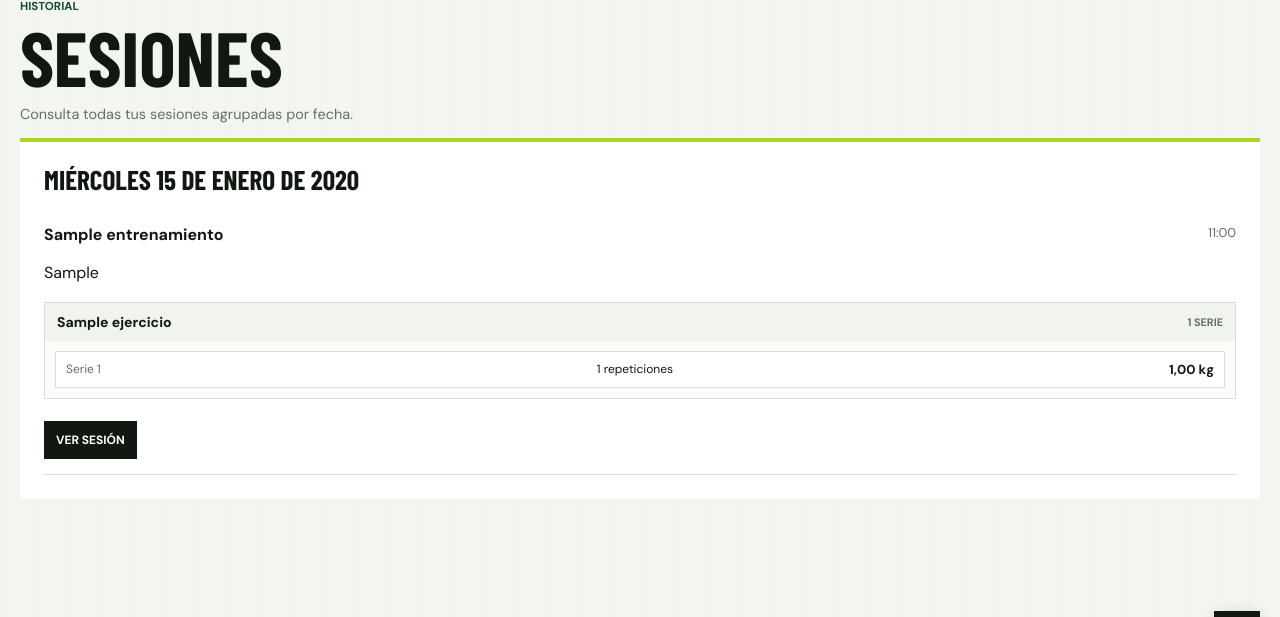
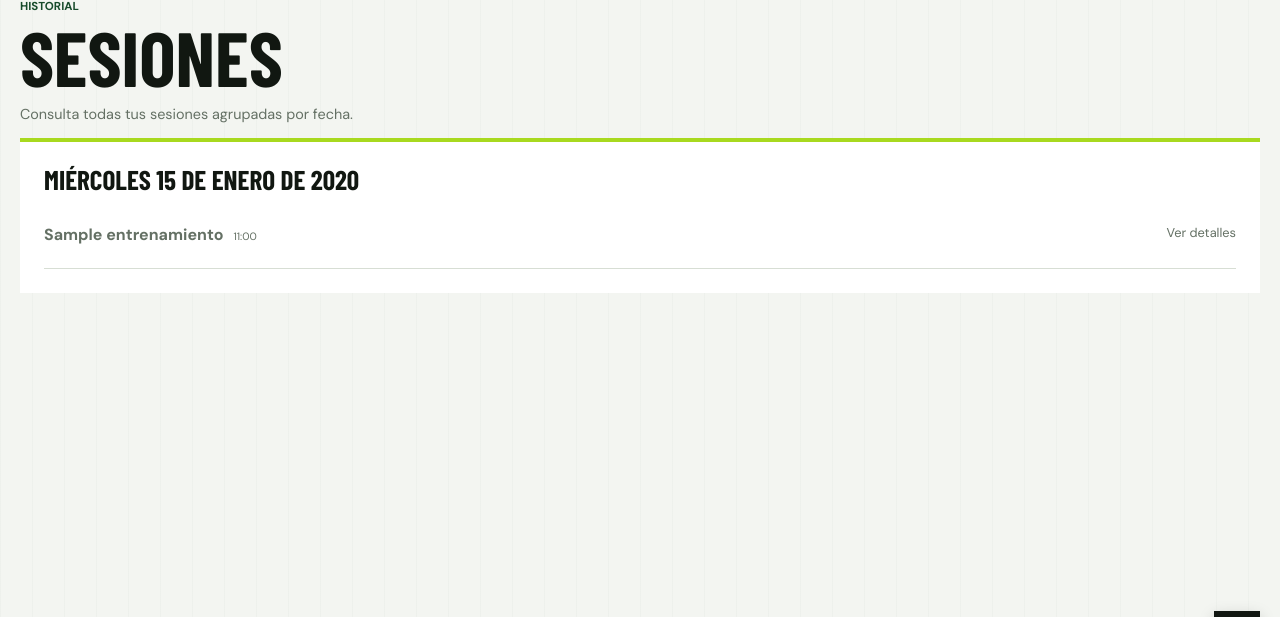
Before and after one commit to Carlitosdm26/fit-progress, a Django app: page /historial/ in a window 1280 px wide. Shown: the part 123-740 px from the top of the page. Run offline with Django 5.2, Linux system fonts and the light colour scheme; a user stored in the database is signed in; tables that the repository leaves empty hold one stand-in row (values such as "Sample post"); some web fonts are replaced.

Commit message:
Collapse session details in history
Co-authored-by: Copilot <223556219+Copilot@users.noreply.github.com>

```diff
--- a/tracker/templates/tracker/historial.html
+++ b/tracker/templates/tracker/historial.html
@@ -11,10 +11,15 @@
     <ul>
         {% for sesion in bloque.sesiones %}
         <li>
-            <div class="session-header">
+            <details class="history-session">
+                <summary class="session-header">
+                    <span class="session-summary-title">
                         <strong>{{ sesion.usuario_entrenamiento.entrenamiento.nombre }}</strong>
-                <span>{{ sesion.fecha|time:"H:i" }}</span>
-            </div>
+                        <small>{{ sesion.fecha|time:"H:i" }}</small>
+                    </span>
+                    <span class="session-summary-action">Ver detalles</span>
+                </summary>
+                <div class="history-session-content">
                     {% if sesion.notas %}
                     <p>{{ sesion.notas|linebreaksbr }}</p>
                     {% endif %}
@@ -29,8 +34,13 @@
                             {% for serie in grupo.list %}
                             <div class="history-set">
                                 <span>Serie {{ serie.numero_serie }}</span>
+                                {% if serie.duracion_segundos != None %}
+                                <span>{{ serie.duracion_segundos }} segundos</span>
+                                <strong>{{ serie.descanso_segundos|default_if_none:0 }} s descanso</strong>
+                                {% else %}
                                 <span>{{ serie.repeticiones }} repeticiones</span>
                                 <strong>{{ serie.peso }} kg</strong>
+                                {% endif %}
                             </div>
                             {% endfor %}
                         </div>
@@ -41,6 +51,8 @@
                     <div class="actions" style="margin-bottom: 0;">
                         <a class="button secondary small" href="{% url 'editar_sesion' sesion.id %}">Ver sesión</a>
                     </div>
+                </div>
+            </details>
         </li>
         {% endfor %}
     </ul>
@@ -50,4 +62,18 @@
     <p class="muted">Todavía no tienes sesiones registradas.</p>
 </section>
 {% endfor %}
+<style>
+    .history-session { width: 100%; }
+    .history-session > summary { list-style: none; cursor: pointer; }
+    .history-session > summary::-webkit-details-marker { display: none; }
+    .history-session[open] > summary { margin-bottom: 12px; }
+    .session-summary-title { display: flex; flex-wrap: wrap; align-items: baseline; gap: 10px; }
+    .session-summary-title small { color: var(--muted); }
+    .session-summary-action { color: var(--green-dark); font-weight: 700; white-space: nowrap; }
+    .history-session[open] .session-summary-action { color: var(--muted); }
+    .history-session[open] .session-summary-action::before { content: "Ocultar detalles"; }
+    .history-session[open] .session-summary-action { font-size: 0; }
+    .history-session[open] .session-summary-action::before { font-size: .8rem; }
+    .history-session-content { border-top: 1px solid var(--line); padding-top: 10px; }
+</style>
 {% endblock %}
--- a/tracker/tests.py
+++ b/tracker/tests.py
@@ -1543,6 +1543,8 @@ class AutenticacionYRutinasTests(TestCase):
 		self.client.force_login(usuario)
 
 		respuesta = self.client.get(reverse("historial_sesiones"))
+		self.assertContains(respuesta, 'class="history-session"', html=False)
+		self.assertContains(respuesta, "<summary", html=False)
 		self.assertContains(respuesta, "Press banca")
 		self.assertContains(respuesta, "Serie 1")
 		self.assertContains(respuesta, "Serie 2")
```
Lines whose indentation alone changed are shown as unchanged.
